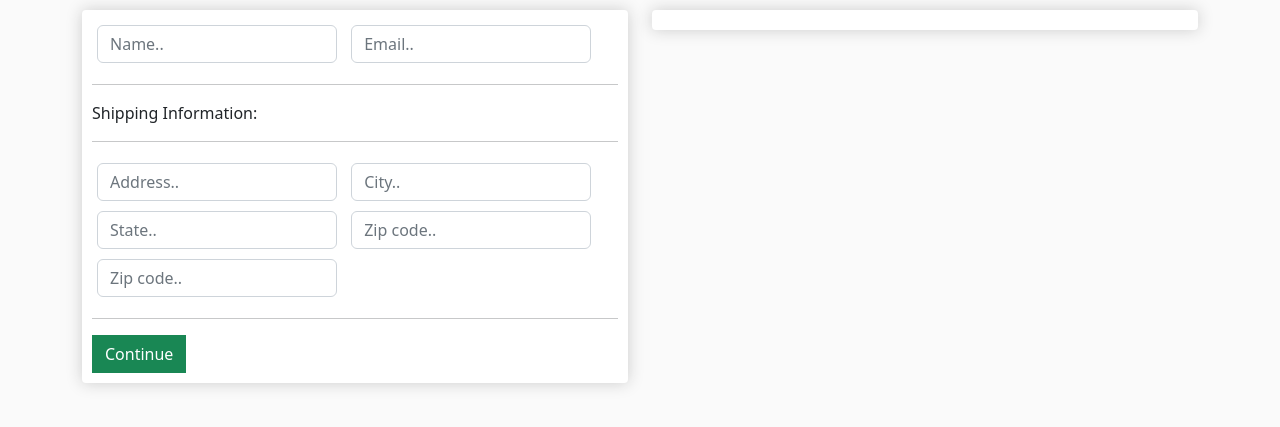
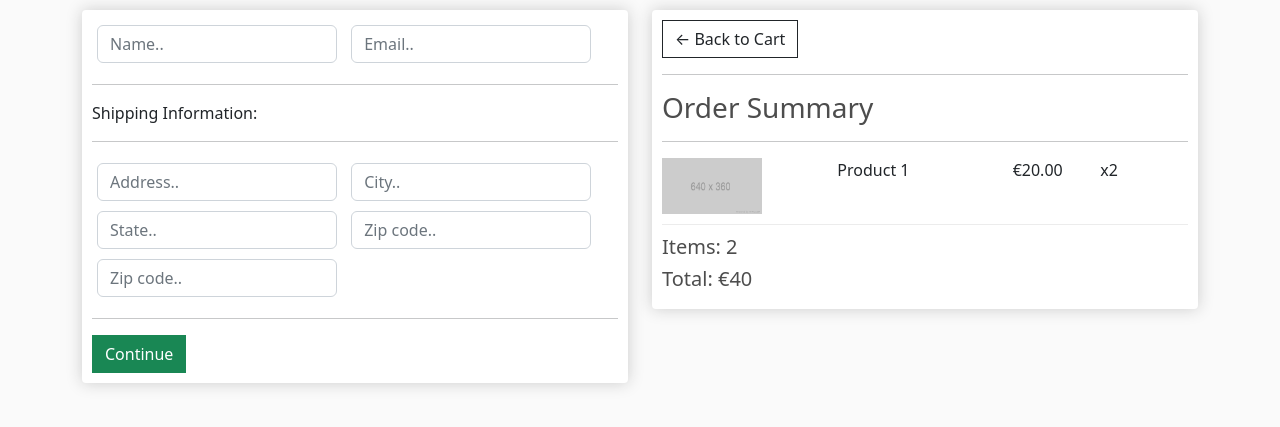
Before and after one commit to Mustafanaji0413/ecommerce, a Django app: page /checkout/ in a window 1280 px wide. Shown: the part 95-522 px from the top of the page. Run offline with Django 3.2, Linux system fonts and the light colour scheme.

Commit message:
Finish styling and setting functions in the checkout page

```diff
--- a/templates/checkout.html
+++ b/templates/checkout.html
@@ -39,10 +39,38 @@
 			</form>
 
 		</div>
+		<br>
+
+		<div class="box-element hidden" id="payment-info">
+			<small> Paypal Options</small>
+		</div>
+
 	</div>
 
 	<div class="col-lg-6">
 		<div class="box-element">
+			<a class="btn btn-outline-dark" href="{% url 'cart' %}"> &#x2190;
+				Back to Cart
+			</a>
+			<hr>
+			<h3>Order Summary</h3>
+			<hr>
+
+			<div class="cart-row">
+				<div style="flex:2"><img class="row-image" src="{% static 'media/placeholder.png' %}"></div>
+				<div style="flex:2">
+					<p>Product 1</p>
+				</div>
+				<div style="flex:1">
+					<p>€20.00</p>
+				</div>
+				<div style="flex:1">
+					<p>x2</p>
+				</div>
+			</div>
+
+			<h5>Items: 2</h5>
+			<h5>Total: €40</h5>
 
 		</div>
 	</div>
```
Lines whose indentation alone changed are shown as unchanged.
